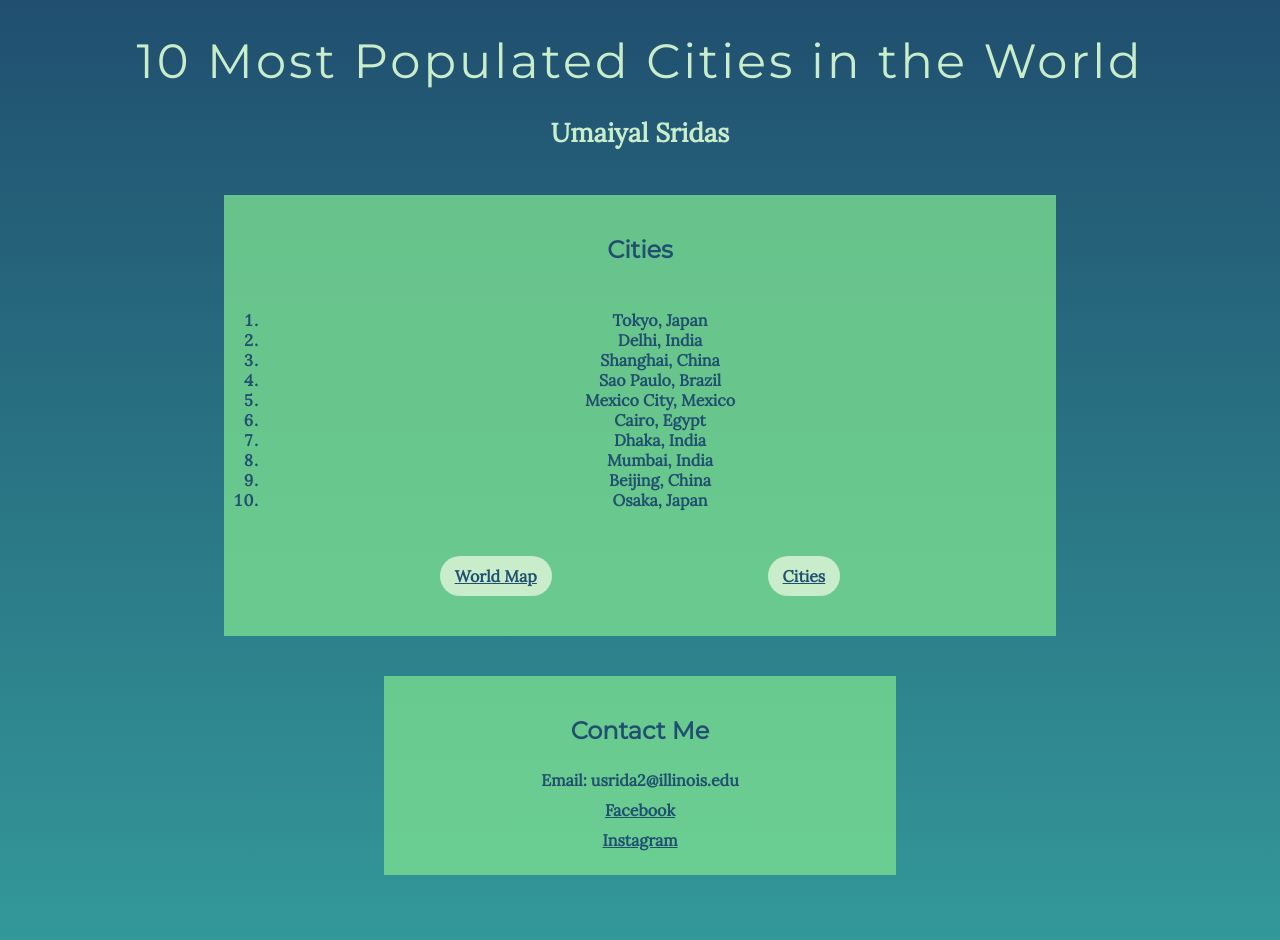
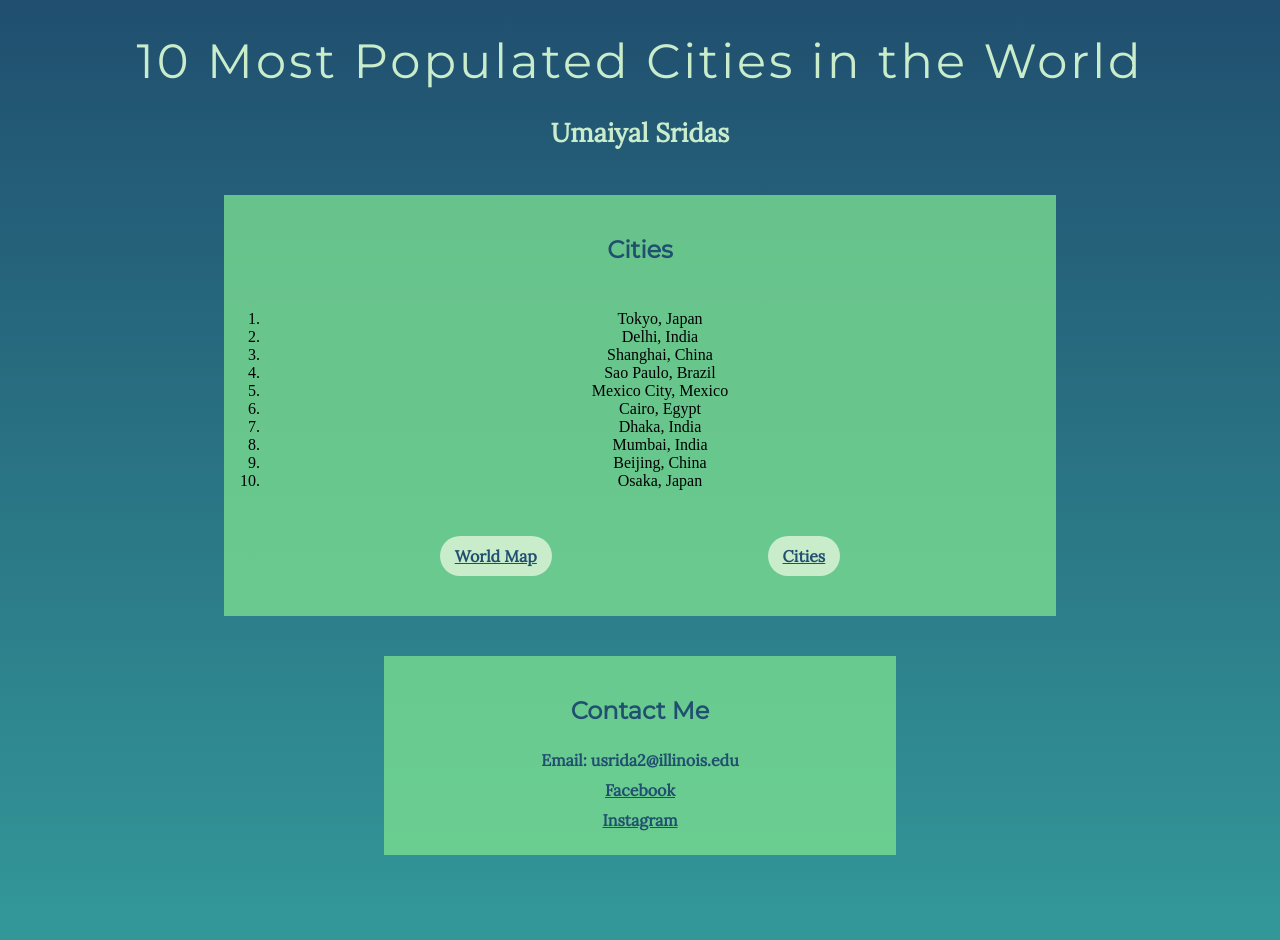
Before and after one commit to usridas/most-populated-cities-in-the-world.github.io, a Jekyll site: the page built from index.md, in a window 1280 px wide. Built offline with Jekyll 4.4.1, drawn with Linux system fonts in a browser that asks for light colours.

Commit message:
Update main.scss

```diff
--- a/assets/main.scss
+++ b/assets/main.scss
@@ -35,7 +35,7 @@ h2 {
   color: $gloomy-london;
 }
 
-p, a, ol {
+p, a {
   font-family: $text-font;
   font-weight: bold;
   color: $gloomy-london;
```
